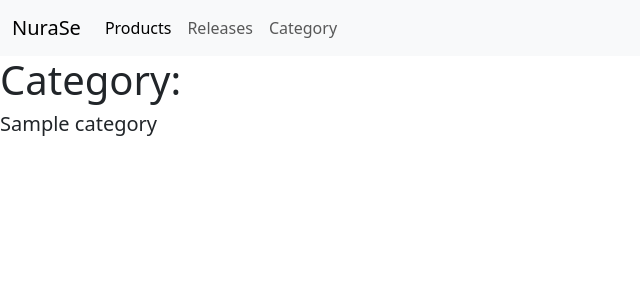
After one commit to nursultanaid/Nursultan_38_1_django, a Django app: page /category/ in a window 1280 px wide. The commit adds this page. Shown: the top 300 px of the page, without its empty margins (0-640 px from the left). Run offline with Django 5.2, Linux system fonts and the light colour scheme; tables that the repository leaves empty hold one stand-in row (values such as "Sample post").

Commit message:
fourth commit

```diff
--- a/product/models.py
+++ b/product/models.py
@@ -1,15 +1,39 @@
 from django.db import models
 
 # Create your models here.
+
+class Category(models.Model):
+    name = models.CharField(max_length=200)
+
+    def __str__(self):
+        return self.name
+
+
+class Tag(models.Model):
+    name = models.CharField(max_length=100)
+    def __str__(self):
+        return self.name
 
 class Product(models.Model):
     image = models.ImageField(upload_to='product_images/%Y/%m/%d/', null=True, blank=True)
     name = models.CharField(max_length=30)
     title = models.CharField(max_length=150)
     price = models.IntegerField(default=0)
+    category = models.ForeignKey(Category, on_delete=models.CASCADE, related_name='products')
+    tags = models.ManyToManyField(Tag, related_name='products', blank=True)
     rate = models.FloatField()
     created_at = models.DateTimeField(auto_now_add=True)
     updated_at = models.DateTimeField(auto_now=True)
 
     def __str__(self):
         return f"{self.title} - {self.created_at}"
+
+class Review(models.Model):
+    product = models.ForeignKey(
+        Product,
+        on_delete=models.CASCADE,
+        related_name='reviews'
+    )
+    text = models.TextField()
+    created_at = models.DateTimeField(auto_now_add=True)
+    updated_at = models.DateTimeField(auto_now=True)
--- a/product/views.py
+++ b/product/views.py
@@ -1,7 +1,7 @@
 from django.shortcuts import render
 from django.http import HttpResponse
 from datetime import datetime
-from product.models import Product
+from product.models import Product, Category
 
 def hello_view(request):
     return HttpResponse("Hello! Its my project")
@@ -20,10 +20,22 @@ def main_view(request):
 
 def product_list_view(request):
     products = Product.objects.all()
-    print(products)
     for product in products:
         print(product)
 
     context = {'products': products}
 
-    return render(request, 'product_list.html', context)
+    return render(request, 'product/product_list.html', context)
+
+def product_detail_view(request, product_id):
+    try:
+        product = Product.objects.get(id=product_id)
+    except Product.DoesNotExist:
+        return render(request, 'errors/404.html')
+    context = {'product': product}
+    return render(request, 'product/product_detail.html', context)
+
+def category_view(request):
+    category = Category.objects.all()
+    context = {'category': category}
+    return render(request, 'product/category.html', context)
--- a/shop/urls.py
+++ b/shop/urls.py
@@ -2,7 +2,8 @@ from django.contrib import admin
 from django.urls import path
 from django.conf import settings
 from django.conf.urls.static import static
-from product.views import main_view, hello_view, current_data_view, goodbye_view, product_list_view
+from product.views import (main_view, hello_view, current_data_view, goodbye_view,
+                           product_list_view, product_detail_view, category_view)
 
 urlpatterns = [
     path('admin/', admin.site.urls),
@@ -12,4 +13,6 @@ urlpatterns = [
     path('goodbye/', goodbye_view, name='goodbye'),
     path('hello/', hello_view, name='hello'),
     path('products/', product_list_view, name='product_list'),
+    path('products/<int:product_id>', product_detail_view, name='product_detail'),
+    path('category/', category_view, name='category')
 ] + static(settings.MEDIA_URL, document_root=settings.MEDIA_ROOT)
--- a/templates/components/navbar.html
+++ b/templates/components/navbar.html
@@ -23,10 +23,7 @@
               <a class="nav-link" href="#">Releases</a>
             </li>
             <li class="nav-item">
-              <a class="nav-link" href="#">Stock</a>
-            </li>
-            <li class="nav-item">
-              <a class="nav-link disabled" href="#" tabindex="-1" aria-disabled="true">Disabled</a>
+              <a class="nav-link" href="/category/">Category</a>
             </li>
           </ul>
         </div>
--- /dev/null
+++ b/templates/errors/404.html
@@ -0,0 +1 @@
+<img src="https://lh6.googleusercontent.com/Bu-pRqU_tWZV7O3rJ5nV1P6NjqFnnAs8kVLC5VGz_Kf7ws0nDUXoGTc7pP87tyUCfu8VyXi0YviIm7CxAISDr2lJSwWwXQxxz98qxVfMcKTJfLPqbcfhn-QEeOowjrlwX1LYDFJN">
--- /dev/null
+++ b/templates/product/category.html
@@ -0,0 +1,9 @@
+{% extends 'components/navbar.html' %}
+{% block content %}
+
+<h1>Category:</h1>
+{% for category in category %}
+    <h5> {{ category.name }}</h5>
+
+{% endfor %}
+{% endblock %}
--- a/templates/product_list.html
+++ b/templates/product/product_list.html
@@ -12,7 +12,10 @@
         <div class="card-body">
             <h5 class="card-title">{{ product.name }} - {{ product.rate }}</h5>
             <p class="card-text">{{ product.title }} - {{ product.price }}</p>
-            <a href="#" class="btn btn-primary">More...</a>
+            {% for tag in product.tags.all %}
+                <a href="#" class="btn btn-secondary">{{ tag.name }}</a>
+            {% endfor %}
+            <a href="{{ product.id }}" class="btn btn-primary">More...</a>
         </div>
     </div>
 {% endfor %}
```
Also changed, not shown: product/admin.py (+15 -12 lines), templates/product/product_detail.html (added, +27 -0 lines), db.sqlite3 (deleted), 2 other files.
